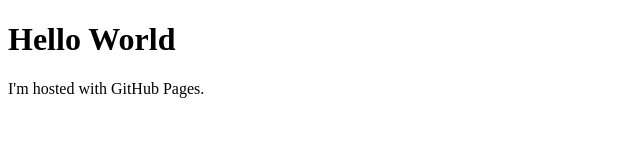
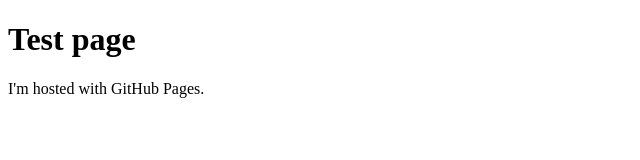
Before and after one commit to allmaxgit/allmaxgit.github.io, a plain HTML site: page index.html in a window 1280 px wide. Shown: the whole page, without its empty margins (0-640 px from the left). Drawn offline with Linux system fonts and the light colour scheme.

```diff
--- a/index.html
+++ b/index.html
@@ -1,7 +1,7 @@
 <!DOCTYPE html>
 <html>
 <body>
-	<h1>Hello World</h1>
+	<h1>Test page</h1>
 	<p>I'm hosted with GitHub Pages.</p>
 </body>
 </html>
```
Also changed, not shown: .well-known/assetlinks.json (added).
